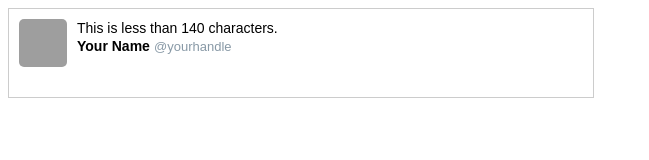
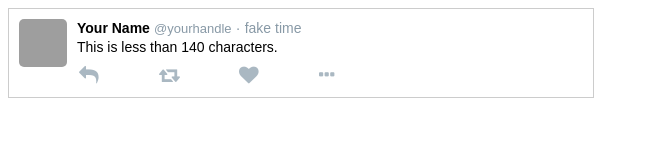
Before and after one commit to jastuccio/static-tweet, a React app: page / in a window 1280 px wide. Shown: the whole page, without its empty margins (0-649 px from the left). Built offline with nearby package versions, Linux system fonts and the light colour scheme; grey boxes are pictures that could not be loaded.

Commit message:
Add Buttons to Tweet

```diff
--- a/src/index.css
+++ b/src/index.css
@@ -26,3 +26,24 @@
   color: #8899a6;
   font-size: 13px;
 }
+
+.time {
+  padding-left: .3em;
+  color: #8899a6;
+}
+
+.time:before {
+  content: "\00b7";
+  padding-right: .3em;
+}
+
+.buttons {
+  margin-top: 10px;
+  margin-left: 2px;
+  font-size: 1.4em;
+  color: #aab8c2;
+}
+
+.buttons i {
+  width: 80px;
+}
--- a/src/index.js
+++ b/src/index.js
@@ -7,8 +7,15 @@ function Tweet() {
     <div className="tweet">
       <Avatar />
       <div className="content">
-        <Message/>
-        <NameWithHandle/>
+        <NameWithHandle />
+        <Time />
+        <Message />
+        <div className="buttons">
+          <ReplyButton/>
+          <RetweetButton/>
+          <LikeButton/>
+          <MoreOptionsButton/>
+        </div>
       </div>
     </div>
   );
@@ -30,11 +37,23 @@ function Message() {
 
 function NameWithHandle() {
   return (
-  <span className="name-with-handle">
-    <span className="name">Your Name</span>
-    <span className="handle">@yourhandle</span>
-  </span>
+    <span className="name-with-handle">
+      <span className="name">Your Name</span>
+      <span className="handle">@yourhandle</span>
+    </span>
   );
 }
 
+const Time = () => <span className="time">fake time</span>;
+
+const ReplyButton = () => <i className="fa fa-reply reply-button" />;
+
+const RetweetButton = () => <i className="fa fa-retweet retweet-button" />;
+
+const LikeButton = () => <i className="fa fa-heart like-button" />;
+
+const MoreOptionsButton = () => (
+  <i className="fa fa-ellipsis-h more-options-button" />
+);
+
 ReactDOM.render(<Tweet />, document.querySelector("#root"));
```
